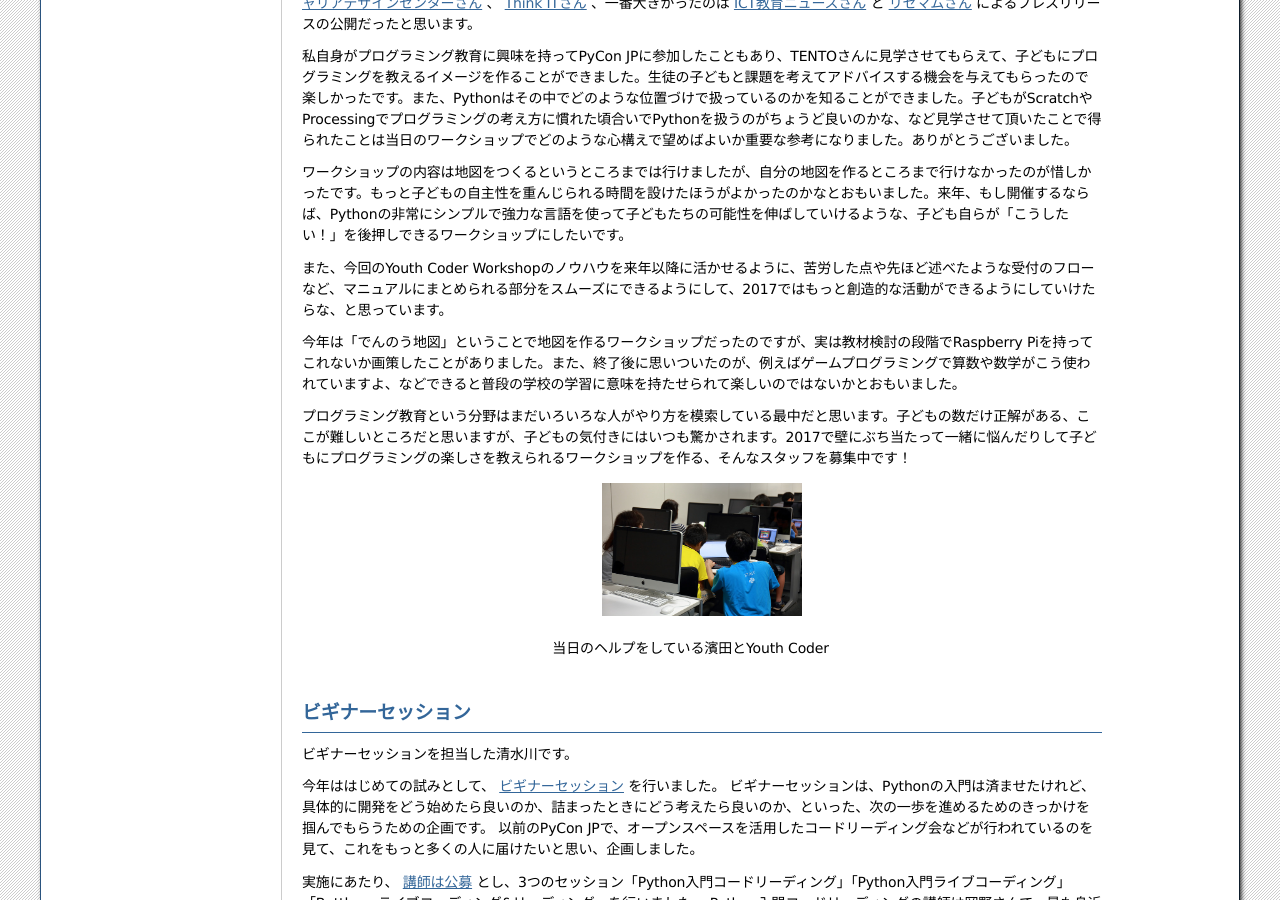
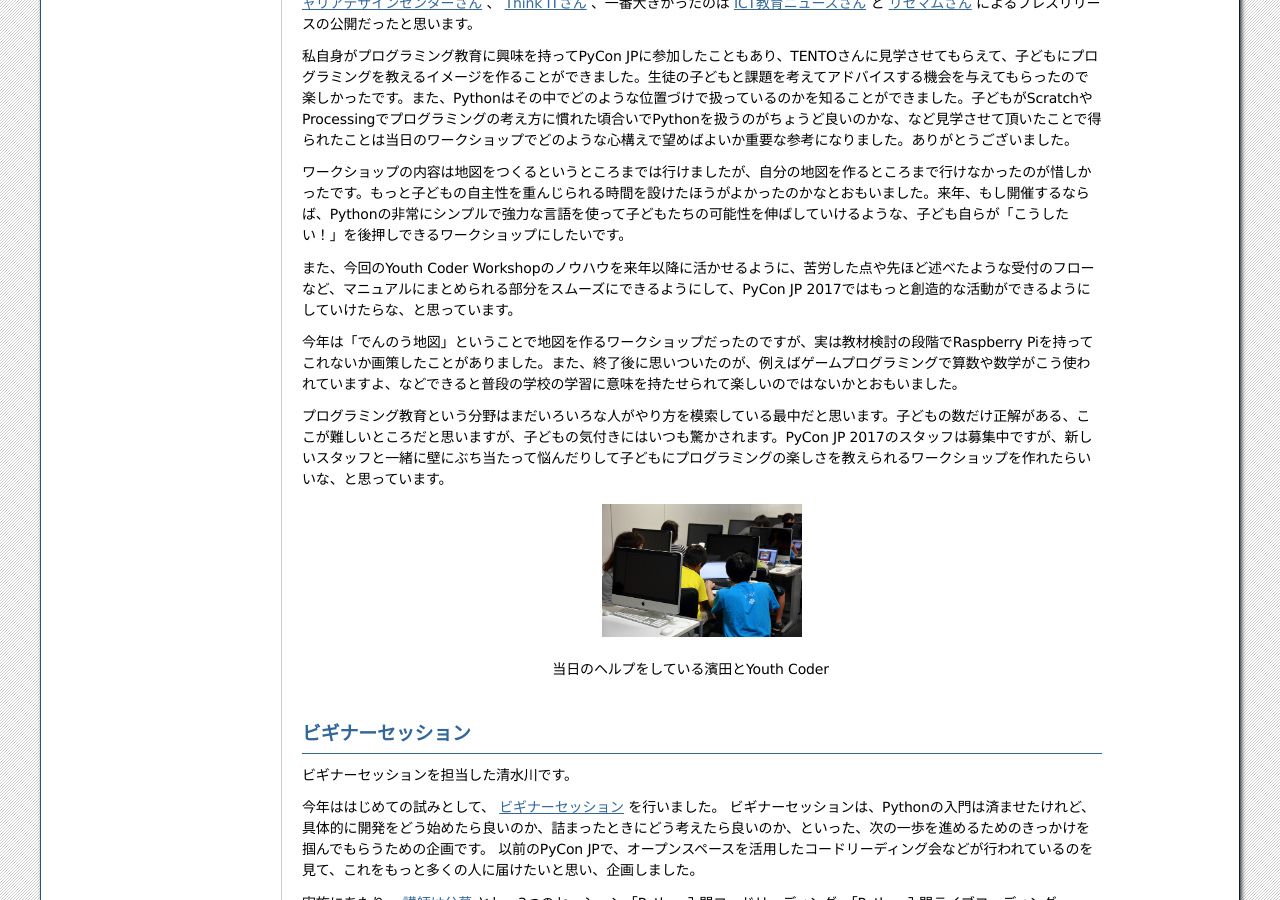
Before and after one commit to pyconjp/shoeisha2016, a Sphinx documentation site: the page built from source/afterreport_02_program.rst, in a window 1280 px wide and 900 px high, scrolled down 9013 px. Built offline with Sphinx 7.4.7, drawn with Linux system fonts in a browser that asks for light colours.

Commit message:
Youth Coder Workshopでのスタッフ募集を抱負に変更

```diff
--- a/source/afterreport_02_program.rst
+++ b/source/afterreport_02_program.rst
@@ -294,11 +294,11 @@ Youth Coder Workshop
 
 ワークショップの内容は地図をつくるというところまでは行けましたが、自分の地図を作るところまで行けなかったのが惜しかったです。もっと子どもの自主性を重んじられる時間を設けたほうがよかったのかなとおもいました。来年、もし開催するならば、Pythonの非常にシンプルで強力な言語を使って子どもたちの可能性を伸ばしていけるような、子ども自らが「こうしたい！」を後押しできるワークショップにしたいです。
 
-また、今回のYouth Coder Workshopのノウハウを来年以降に活かせるように、苦労した点や先ほど述べたような受付のフローなど、マニュアルにまとめられる部分をスムーズにできるようにして、2017ではもっと創造的な活動ができるようにしていけたらな、と思っています。
+また、今回のYouth Coder Workshopのノウハウを来年以降に活かせるように、苦労した点や先ほど述べたような受付のフローなど、マニュアルにまとめられる部分をスムーズにできるようにして、PyCon JP 2017ではもっと創造的な活動ができるようにしていけたらな、と思っています。
 
 今年は「でんのう地図」ということで地図を作るワークショップだったのですが、実は教材検討の段階でRaspberry Piを持ってこれないか画策したことがありました。また、終了後に思いついたのが、例えばゲームプログラミングで算数や数学がこう使われていますよ、などできると普段の学校の学習に意味を持たせられて楽しいのではないかとおもいました。
 
-プログラミング教育という分野はまだいろいろな人がやり方を模索している最中だと思います。子どもの数だけ正解がある、ここが難しいところだと思いますが、子どもの気付きにはいつも驚かされます。2017で壁にぶち当たって一緒に悩んだりして子どもにプログラミングの楽しさを教えられるワークショップを作る、そんなスタッフを募集中です！
+プログラミング教育という分野はまだいろいろな人がやり方を模索している最中だと思います。子どもの数だけ正解がある、ここが難しいところだと思いますが、子どもの気付きにはいつも驚かされます。PyCon JP 2017のスタッフは募集中ですが、新しいスタッフと一緒に壁にぶち当たって悩んだりして子どもにプログラミングの楽しさを教えられるワークショップを作れたらいいな、と思っています。
 
 .. figure:: _static/afterreport_02_program/29259366483_d34858471d_z.jpg
    :width: 200px
```
